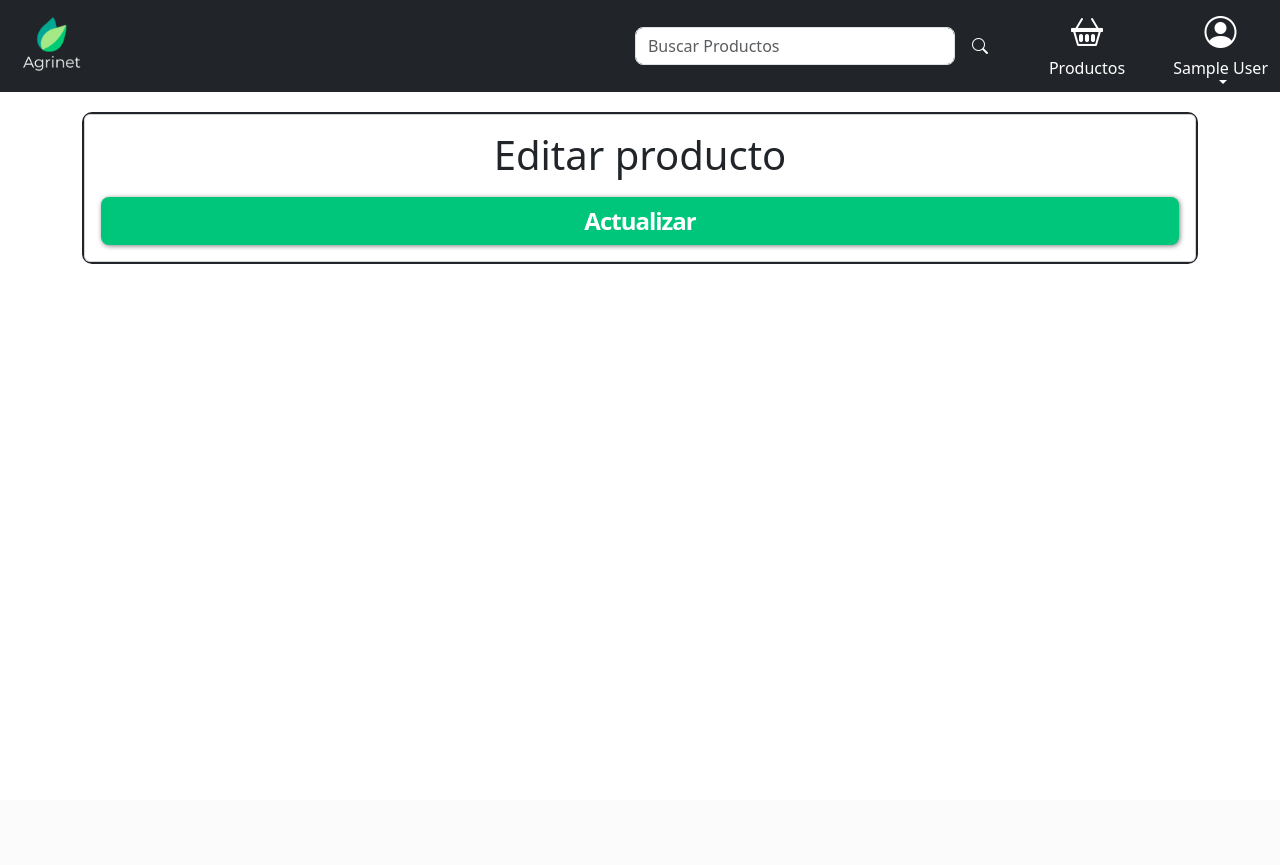
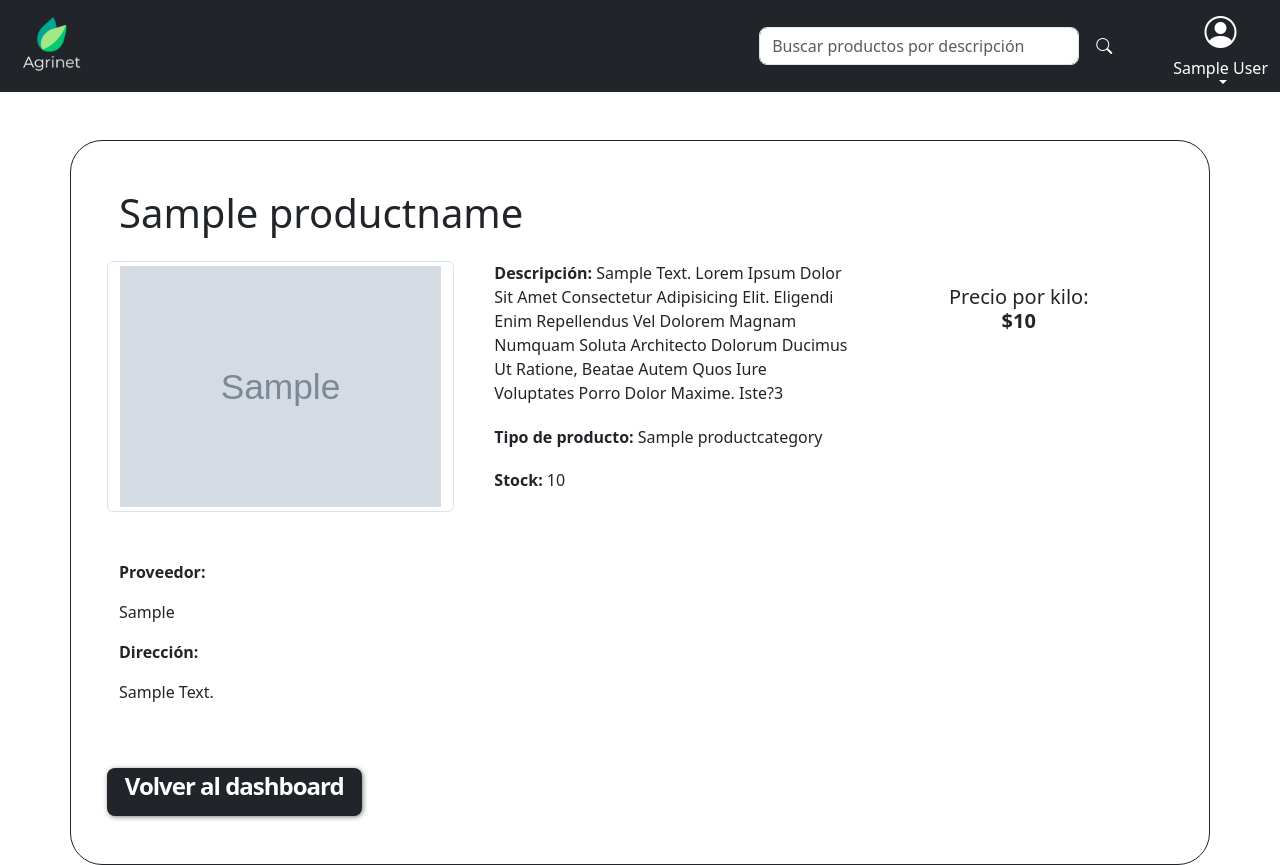
Before and after one commit to ctomrp/django-agrinet, a Django app: page /users/client/1 in a window 1280 px wide. Before the commit the page ends 264 px from the top, so only its background shows below. Run offline with Django 5.2, Linux system fonts and the light colour scheme; a user stored in the database is signed in; tables that the repository leaves empty hold one stand-in row (values such as "Sample post"); grey boxes marked "Sample" are stand-in pictures; some libraries are stand-ins or nearby versions.

Commit message:
correccion estilos y permisos

```diff
--- a/apps/products/static/styles/addProducts.css
+++ b/apps/products/static/styles/addProducts.css
@@ -4,11 +4,8 @@
 }
 
 .formContainer{
-    border: 2px solid;
     margin-top: 20px;
-    border-radius: 10px;
     max-width: 100%;
-
 }
 .formContainer h1{
     text-align: center;
--- a/apps/products/static/styles/myProducts.css
+++ b/apps/products/static/styles/myProducts.css
@@ -1,6 +1,4 @@
 .products-container{
-    border: 2px solid #212529;;
-    border-radius: 7px;
     margin-top: 3%;
     min-height: 52rem;
 }
--- a/apps/products/templates/my_products.html
+++ b/apps/products/templates/my_products.html
@@ -11,7 +11,7 @@
     {% block main %}
 
         <div class="container">
-            <div class="products-container">
+            <div class="products-container border border-dark rounded-5 p-5">
                 <div class="pTitle">
                     <h2>Mis Productos</h2>
                     <a href="{% url 'create_products' %}">
@@ -28,7 +28,7 @@
 
                     <div class="dataDiv">
                         <h6 class="d-flex"><div class="fw-bold">Producto:&nbsp;</div>{{product.name}}</h6>
-                        <h6 class="d-flex"><div class="fw-bold">Proveedor:&nbsp;</div>{{product.producer}}</h6>
+                        <!-- <h6 class="d-flex"><div class="fw-bold">Proveedor:&nbsp;</div>{{product.producer}}</h6> -->
                         <h6 class="d-flex"><div class="fw-bold">Tipo de producto:&nbsp;</div>{{product.category}}</h6>
                         <h6 class="d-flex"><div class="fw-bold">Precio:&nbsp;</div>${{product.price}}</h6>
                         <h6 class="d-flex"><div class="fw-bold">Stock:&nbsp;</div>{{product.stock}}</h6>
--- a/apps/products/templates/update_product.html
+++ b/apps/products/templates/update_product.html
@@ -8,8 +8,8 @@
 {% block main %}
 
   <div class="container">
-    <div class="formContainer">
-      <form  method="POST" class="card card-body" enctype="multipart/form-data">
+    <div class="formContainer border border-dark rounded-5 p-5">
+      <form  method="POST" class="card card-body border-0" enctype="multipart/form-data">
         <h1>Actualizar producto</h1>
         {% csrf_token %}
         {{error}}
--- a/apps/users/static/styles/client.css
+++ b/apps/users/static/styles/client.css
@@ -1,6 +1,4 @@
 .products-container{
-    border: 2px solid #212529;;
-    border-radius: 7px;
     margin-top: 3%;
     min-height: 52rem;
 }
--- /dev/null
+++ b/apps/users/static/styles/review_styles.css
@@ -0,0 +1,51 @@
+.products-info{
+    background-color: white;
+    padding: 1rem;
+}
+
+.products-info:hover{
+    cursor: pointer;
+    background-color: #e1f3f0;
+    box-shadow: 1px 1px 8px rgba(0, 0, 0, 0.8);
+}
+
+.thumbnail-container{
+    width: 350px;
+}
+
+.thumbnail-img{
+    border-radius: 10px;
+    width: 350px;
+}
+
+.bg-price{
+    background-color: white;
+}
+
+.btn-color-1 {
+    background: #00c67c;
+    border-radius: 8px;
+    border: none;
+    height: 3rem;
+    width: 100%;
+    box-shadow: 1px 1px 5px rgba(0, 0, 0, 0.5);
+    outline: none;
+    color: white;
+    font-weight: bold;
+    font-size: 24px;
+    letter-spacing: -1px;
+}
+
+.btn-color-2 {
+    background: #212529;
+    border-radius: 8px;
+    border: none;
+    height: 3rem;
+    width: 100%;
+    box-shadow: 1px 1px 5px rgba(0, 0, 0, 0.5);
+    outline: none;
+    color: white;
+    font-weight: bold;
+    font-size: 24px;
+    letter-spacing: -1px;
+}
--- a/apps/users/templates/client_product_detail.html
+++ b/apps/users/templates/client_product_detail.html
@@ -2,24 +2,52 @@
 {% load static %}
 
 {% block extra_css %}
-  <link rel="stylesheet" href="{% static 'styles/client_product_detail.css' %}">
+<link rel="stylesheet" href="{% static 'styles/client.css' %}">
+<link rel="stylesheet" href="{% static 'styles/client_product_detail.css' %}">
+<link rel="stylesheet" href="{% static 'styles/review_styles.css' %}">
 {% endblock extra_css %}
 
 {% block main %}
 
-  <div class="container">
-    <div class="formContainer">
-      <form  method="POST" class="card card-body" enctype="multipart/form-data">
-        <h1>Editar producto</h1>
-        {% csrf_token %}
-        {{error}}
-        {{form}}
-        <button class="btn-custom">
-          Actualizar
-        </button>
-     </form>
+<div class="container d-flex justify-content-center mt-5 border border-dark rounded-5 p-5">
+
+  <div class="row">
+
+    <div class="row">
+      <h2 class="fs-1">{{ product.name }}</h2>
     </div>
+
+    <div class="row mt-3">
+      <img src="{{ product.picture.url }}" alt="{{ product.name }}" class="img-thumbnail col-4">
+      <div class="col row mx-3">
+        <p class="text-capitalize"><b>Descripción:</b>&nbsp;{{ product.description }} Lorem ipsum dolor sit amet consectetur adipisicing elit. Eligendi enim repellendus vel dolorem magnam numquam soluta architecto dolorum ducimus ut ratione, beatae autem quos iure voluptates porro dolor maxime. Iste?3</p>
+        <p><b>Tipo de producto:</b>&nbsp;{{ product.category }}</p>
+        <p><b>Stock:</b>&nbsp;{{ product.stock }}</p>
+      </div>
+      <div class="col-3">
+
+        <h6 class="d-flex flex-column align-items-center justify-content-center pt-4 pb-4 rounded-4 fs-5 bg-price"><div>Precio por kilo:</div><div class="fw-bold">${{product.price}}</div></h6>
+    </div>
+      <p class="mt-5"><b>Proveedor:</b>&nbsp;<div class="text-capitalize">{{ product.producer.first_name }}</div></p>
+      <p><b>Dirección:</b>&nbsp;<div class="text-capitalize">{{ product.producer.address }}</div></p>
+
+
+      {% if user.is_userproducer %}
+      <div class="row d-flex flex-row justify-content-between gap-5 mt-5">
+        <a href="{% url 'producer_dashboard'  %}" class="btn-color-2 text-center w-25">Volver al dashboard</a>
+      </div>
+                      {% else %}
+                      <div class="row d-flex flex-row justify-content-between gap-5 mt-5">
+                        <a href="{% url 'client_dashboard'  %}" class="btn-color-2 text-center w-25">Volver</a>
+                        <a href="#" class="btn-color-1 text-center w-25">Comprar</a>
+                      </div>
+
+                      {% endif %}
+
+    </div>
+
   </div>
+</div>
 
 
 
--- a/apps/users/views.py
+++ b/apps/users/views.py
@@ -93,7 +93,7 @@
 
 
 @login_required
-@user_passes_test(is_userclient)
+# @user_passes_test(is_userclient)
 def client_product_detail(request, product_id):
     product = get_object_or_404(Product, pk=product_id)
     return render(request, 'client_product_detail.html', {'product': product})
@@ -124,8 +124,6 @@
     return render(request, "password_reset.html", {'form': form})
 
 
-
-
 class SearchResultsView(ListView):
     model = Product
     template_name = 'search_products.html'
@@ -143,6 +141,6 @@
         else:
             return Product.objects.none()
 
-    def get_context_data(self, **kwargs):
-        context = super().get_context_data(**kwargs)
-        return context
+    # def get_context_data(self, **kwargs):
+    #     context = super().get_context_data(**kwargs)
+    #     return context
--- a/templates/base_template.html
+++ b/templates/base_template.html
@@ -26,17 +26,12 @@
                 <img src="{% static 'img/logotext.png' %}" alt="" width="80" >
               </a>
               <form class="d-flex ms-auto me-5" action="{% url 'search_results' %}" method="GET">
-                <input class="form-control me-1 searchInput" type="search" placeholder="Buscar Productos" aria-label="Buscar" name="search_query" value="{{ request.GET.search_query }}">
+                <input class="form-control me-1 searchInput" type="search" placeholder="Buscar productos por descripción" aria-label="Buscar" name="search_query" value="{{ request.GET.search_query }}">
                 <button class="bt btn btn-outline-dark" type="submit"><i class="bi bi-search"></i></button>
               </form>
 
               <div class="d-flex">
-                {% if user.is_authenticated %}
-                <a href="{% url 'search_results' %}" class="d-flex flex-column align-items-center me-5">
-                  <div><i class="bi bi-basket2 bi-lg icon"></i></div>
-                  <div>Productos</div>
-                </a>
-                {% endif %}
+
 
                 {% if user.is_userproducer %}
                   <li class="nav-item dropdown">
@@ -45,12 +40,17 @@
                       <div style="text-transform: capitalize;"> {{ user.first_name }} {{ user.last_name }}</div>
                     </a>
                     <ul class="dropdown-menu dropdown-menu-end" aria-labelledby="navbarScrollingDropdown">
+                      <li><a class="dropdown-item" href="{% url 'producer_dashboard' %}">Panel de control</a></li>
                       <li><a class="dropdown-item" href="{% url 'my_products' %}">Mis Productos</a></li>
                       <li><hr class="dropdown-divider"></li>
                       <li><a class="dropdown-item" href="{% url 'logout' %}">Cerrar sesion</a></li>
                     </ul>
                   </li>
                 {% else %}
+                <a href="{% url 'client_dashboard' %}" class="d-flex flex-column align-items-center me-5">
+                  <div><i class="bi bi-basket2 bi-lg icon"></i></div>
+                  <div>Productos</div>
+                </a>
 
                 <li class="nav-item dropdown">
                   <a class="dropdown-toggle d-flex align-items-center flex-column" href="" id="navbarScrollingDropdown" role="button" data-bs-toggle="dropdown" aria-expanded="false">
```
Also changed, not shown: apps/users/templates/client_dashboard.html (+28 -12 lines), apps/users/templates/search_products.html (+30 -11 lines).
